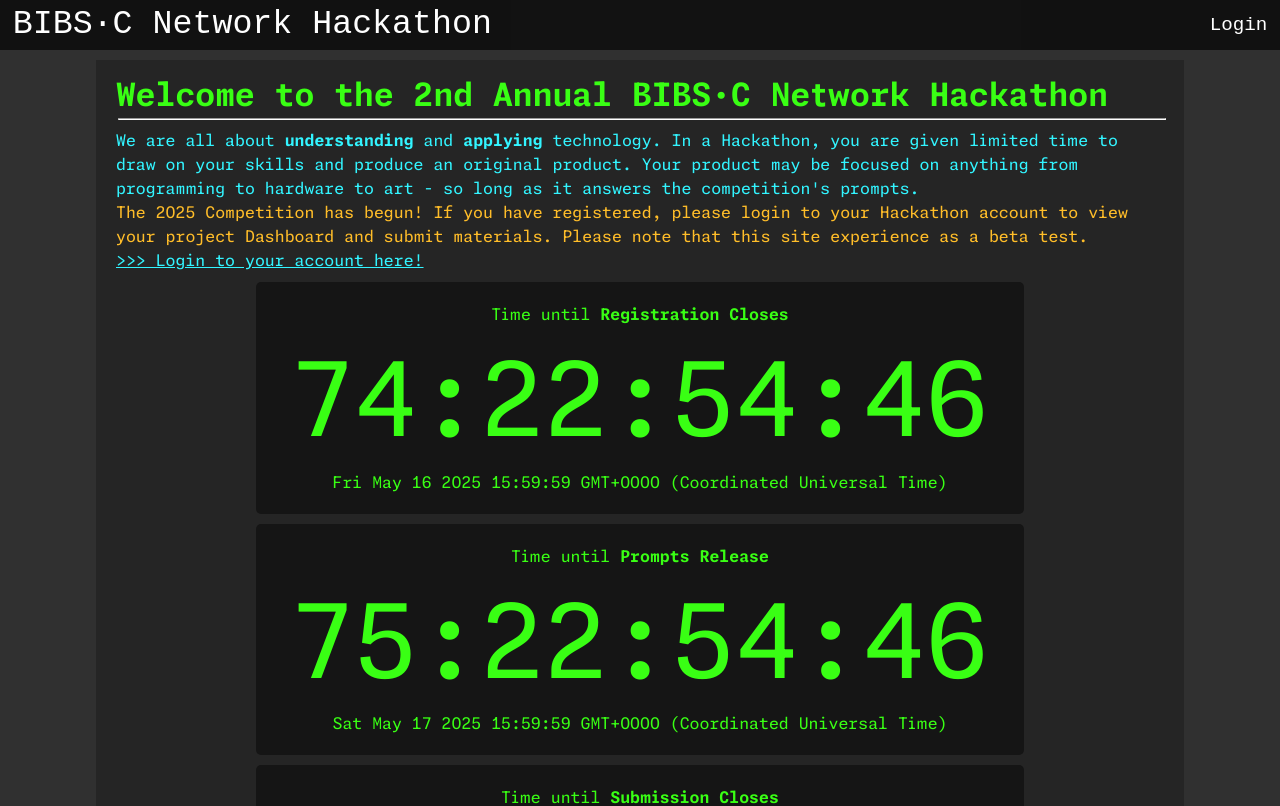
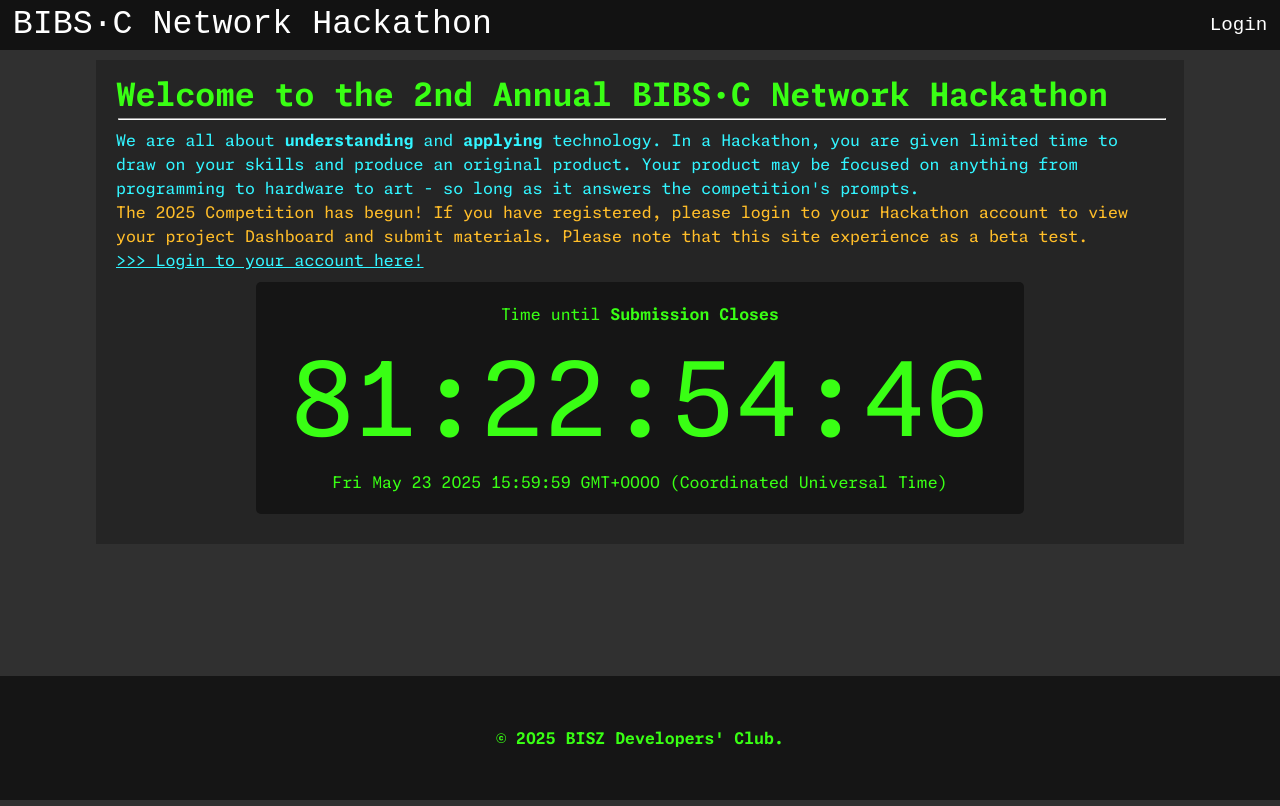
Before and after one commit to drasimov/nethack, a Next.js app: page / in a window 1280 px wide. Shown: the top 806 px of the page. Built offline with nearby package versions, Linux system fonts and the light colour scheme; no server answers; the database is empty; a web font is replaced by a local one.

Commit message:
Removed unnecessary timers

```diff
--- a/app/page.js
+++ b/app/page.js
@@ -26,8 +26,8 @@ const Home = () => {
         <Link href="/login" className="cBlue link">&gt;&gt;&gt; Login to your account here!</Link>
       </p> : <p>&nbsp;</p>}
       <center className="console">
-        <Countdown key={0} targetDate={countdownDates[0]} label="Registration Closes"/>
-        <Countdown key={1} targetDate={countdownDates[1]} label="Prompts Release"/>
+        {/* <Countdown key={0} targetDate={countdownDates[0]} label="Registration Closes"/>
+        <Countdown key={1} targetDate={countdownDates[1]} label="Prompts Release"/> */}
         <Countdown key={2} targetDate={countdownDates[2]} label="Submission Closes"/>
       </center>
     </div>
```
